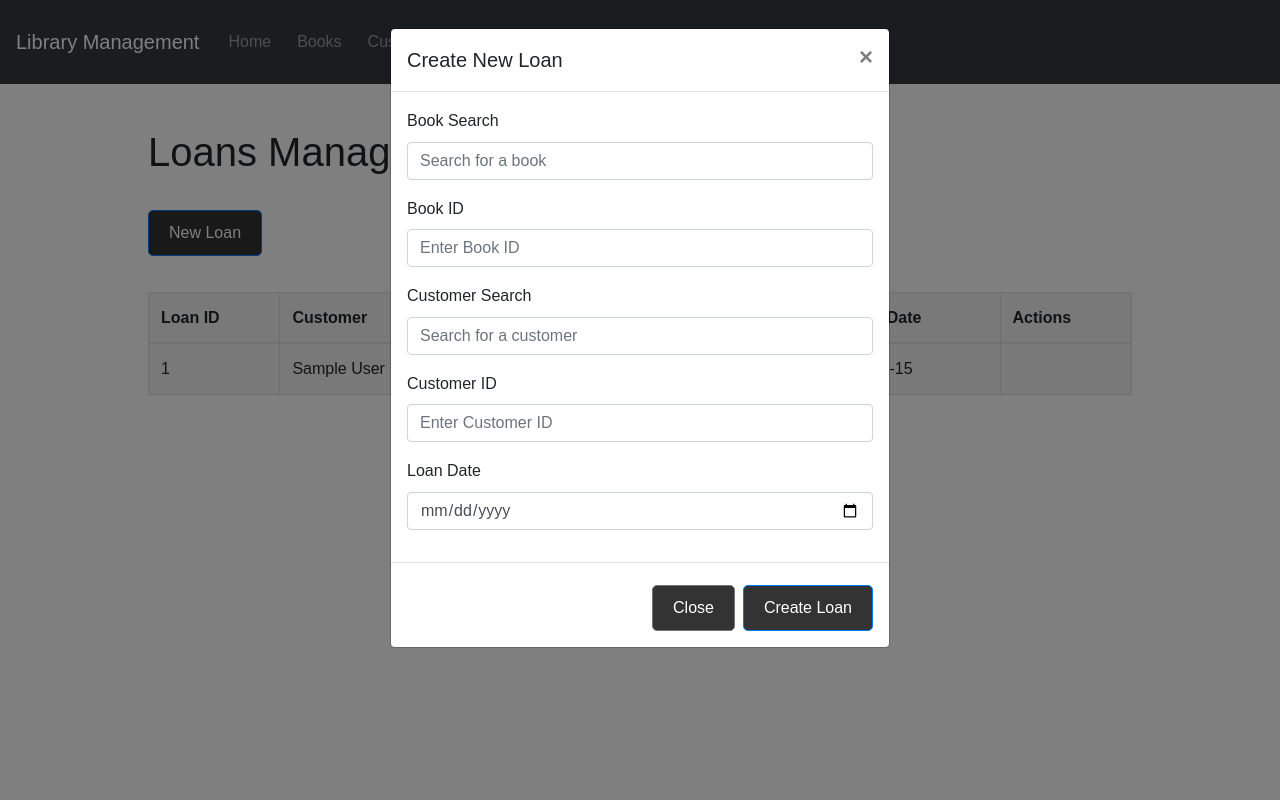
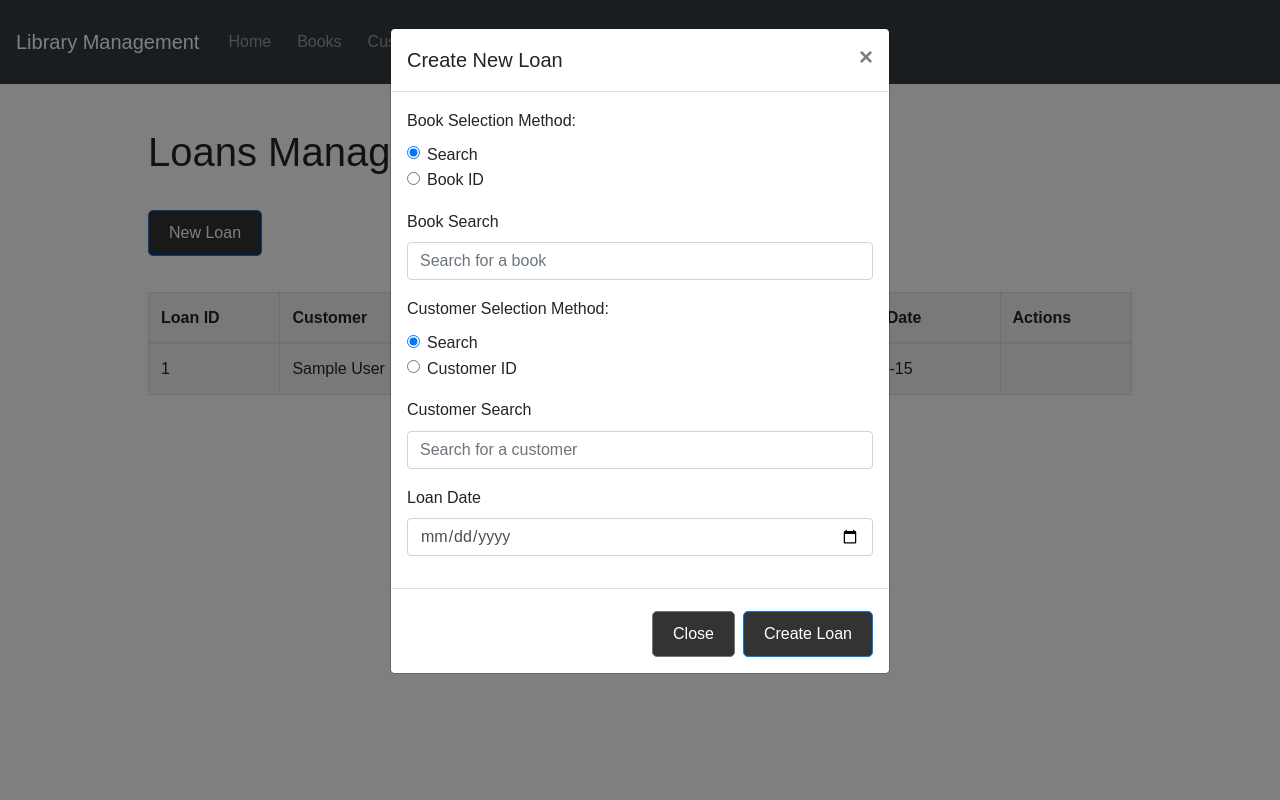
Before and after one commit to aniklidetz/FlaskLibraryManager-Backend, a Flask app: page /web/loans in a window 1280 px wide, after a click on "New Loan". Run offline with Flask 3, Linux system fonts and the light colour scheme; tables that the repository leaves empty hold one stand-in row (values such as "Sample post"); some libraries are stand-ins or nearby versions.

Commit message:
Agent query: Please check if the loans page (/web/loans) now includes separate options for book and customer selection (search and ID input). Try creating a new loan using both search and ID input methods for books and customers. Verify if the book and customer details are displayed correctly when selected, and if the loan creation process works as expected.

```diff
--- a/templates/loans.html
+++ b/templates/loans.html
@@ -49,20 +49,42 @@
             <div class="modal-body">
                 <form id="newLoanForm">
                     <div class="form-group">
+                        <label>Book Selection Method:</label>
+                        <div class="form-check">
+                            <input class="form-check-input" type="radio" name="bookSelectionMethod" id="bookSearchRadio" value="search" checked>
+                            <label class="form-check-label" for="bookSearchRadio">Search</label>
+                        </div>
+                        <div class="form-check">
+                            <input class="form-check-input" type="radio" name="bookSelectionMethod" id="bookIdRadio" value="id">
+                            <label class="form-check-label" for="bookIdRadio">Book ID</label>
+                        </div>
+                    </div>
+                    <div class="form-group" id="bookSearchGroup">
                         <label for="bookSearch">Book Search</label>
                         <input type="text" class="form-control" id="bookSearch" placeholder="Search for a book">
                     </div>
-                    <div class="form-group">
+                    <div class="form-group" id="bookIdGroup" style="display: none;">
                         <label for="bookId">Book ID</label>
                         <input type="number" class="form-control" id="bookId" placeholder="Enter Book ID">
                     </div>
                     <div id="bookDetails"></div>
 
                     <div class="form-group">
+                        <label>Customer Selection Method:</label>
+                        <div class="form-check">
+                            <input class="form-check-input" type="radio" name="customerSelectionMethod" id="customerSearchRadio" value="search" checked>
+                            <label class="form-check-label" for="customerSearchRadio">Search</label>
+                        </div>
+                        <div class="form-check">
+                            <input class="form-check-input" type="radio" name="customerSelectionMethod" id="customerIdRadio" value="id">
+                            <label class="form-check-label" for="customerIdRadio">Customer ID</label>
+                        </div>
+                    </div>
+                    <div class="form-group" id="customerSearchGroup">
                         <label for="customerSearch">Customer Search</label>
                         <input type="text" class="form-control" id="customerSearch" placeholder="Search for a customer">
                     </div>
-                    <div class="form-group">
+                    <div class="form-group" id="customerIdGroup" style="display: none;">
                         <label for="customerId">Customer ID</label>
                         <input type="number" class="form-control" id="customerId" placeholder="Enter Customer ID">
                     </div>
```
Also changed, not shown: static/js/script.js (+36 -2 lines).
